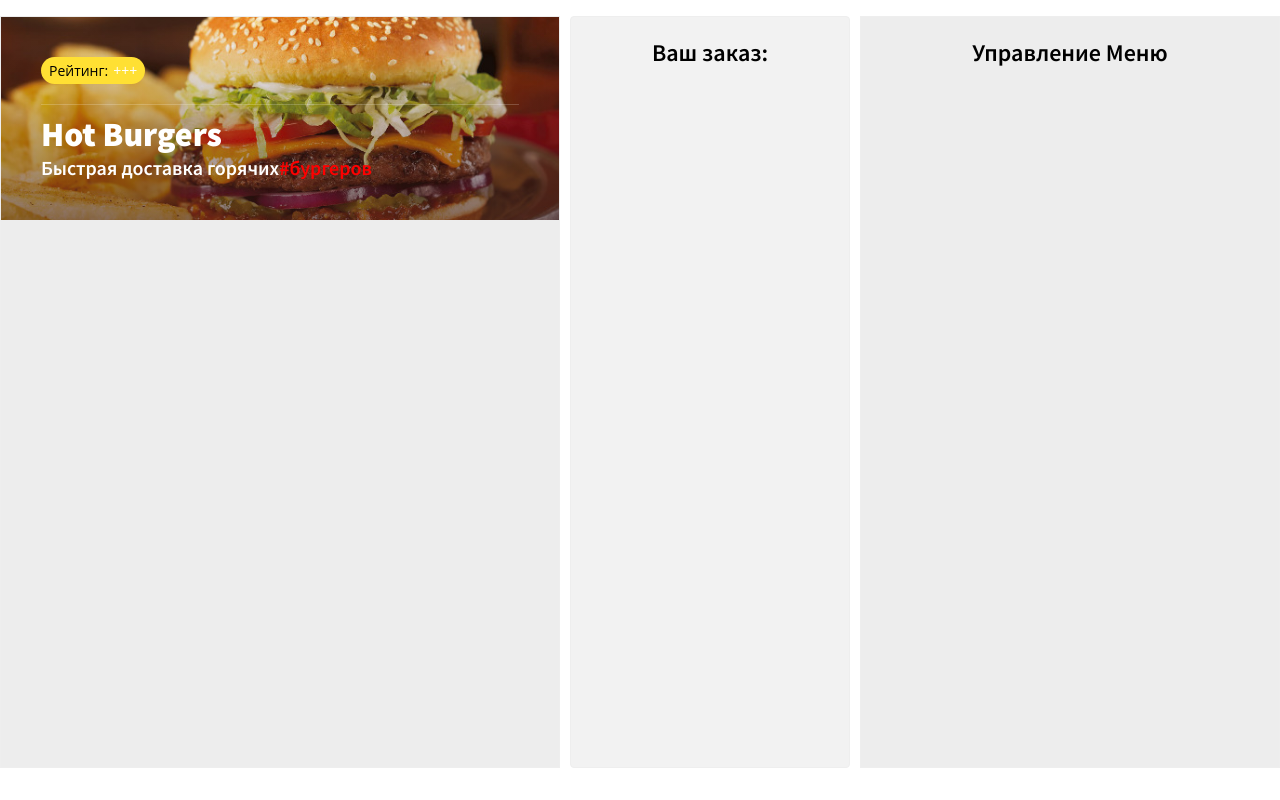
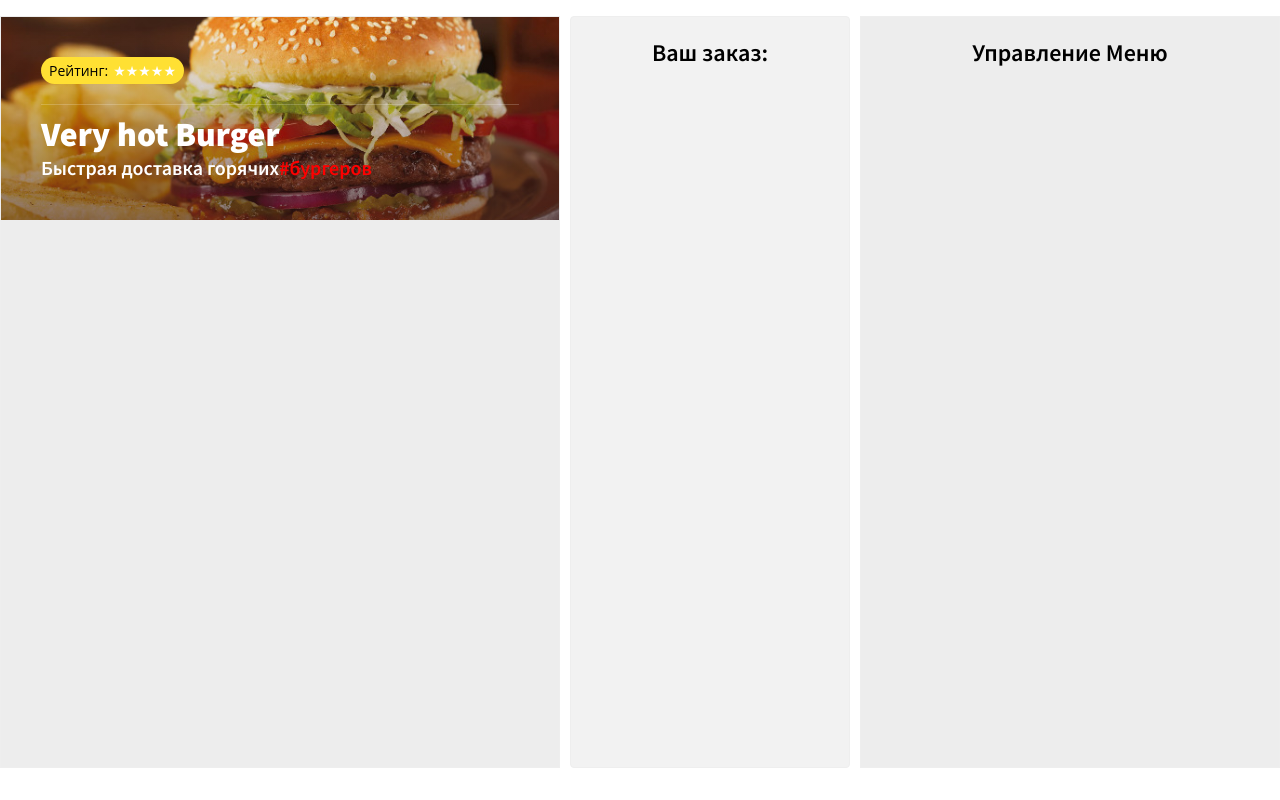
Before and after one commit to Belffegor/Restorante, a React (Create React App) app: page / in a window 1280 px wide. Built offline with nearby package versions, Linux system fonts and the light colour scheme.

Commit message:
replaced the class component with a functional one in Header, added comments

```diff
--- a/src/Components/App.js
+++ b/src/Components/App.js
@@ -8,7 +8,7 @@
     return (
       <div className="burger-paradise">
         <div className="menu">
-          <Header />
+          <Header title="Very hot Burger"/>
         </div>
         <Order />
         <MenuAdmin />
--- a/src/Components/Header.js
+++ b/src/Components/Header.js
@@ -1,17 +1,16 @@
 import React from "react";
 
-class Header extends React.Component {
-  render() {
-    return (
+const  Header = props =>  //(props)- передаем в качестве параметраю мщжно диструктурировать ({title, amount})
+   (
     <header className="top">
       <div className="wrap">
         <div className="header-content">
           <div className="header-rating">
             <div className="header-rating_tag">Рейтинг:</div>
-              <div className="header-rating_icon">+++</div>
+            <div className="header-rating_icon">★★★★★</div>
           </div>
           <div className="header-divider"></div>
-            <h1 className="font-effect-fire-animation">Hot Burgers</h1>
+          <h1 className="font-effect-fire-animation">{props.title} </h1>
           <h3>
             <span>
               Быстрая доставка горячих
@@ -22,7 +21,31 @@
       </div>
     </header>
   );
-  }
-}
+
+
+// class Header extends React.Component {
+//   render() {
+//     return (
+//       <header className="top">
+//         <div className="wrap">
+//           <div className="header-content">
+//             <div className="header-rating">
+//               <div className="header-rating_tag">Рейтинг:</div>
+//               <div className="header-rating_icon">★★★★★</div>
+//             </div>
+//             <div className="header-divider"></div>
+//             <h1 className="font-effect-fire-animation">{this.props.title} </h1>
+//             <h3>
+//               <span>
+//                 Быстрая доставка горячих
+//                 <span className="sub-header">#бургеров</span>
+//               </span>
+//             </h3>
+//           </div>
+//         </div>
+//       </header>
+//     );
+//   }
+// }
 
 export default Header;
--- a/src/Components/Landing.js
+++ b/src/Components/Landing.js
@@ -19,8 +19,8 @@
   };
 
   goToRestaurant = () => {
-    console.log("goToRestaurant");
-  };
+      console.log('goToRestaurant');
+  }
 
   render() {
     return (
@@ -57,7 +57,7 @@
           ) : null}
 
           {this.state.title && !this.state.display ? (
-            <button onClick={this.goToRestaurant}>Преейти в ресторан</button>
+            <button onClick = {this.goToRestaurant}>Преейти в ресторан</button>
           ) : null}
         </div>
       </>
```
Lines whose indentation alone changed are shown as unchanged.
